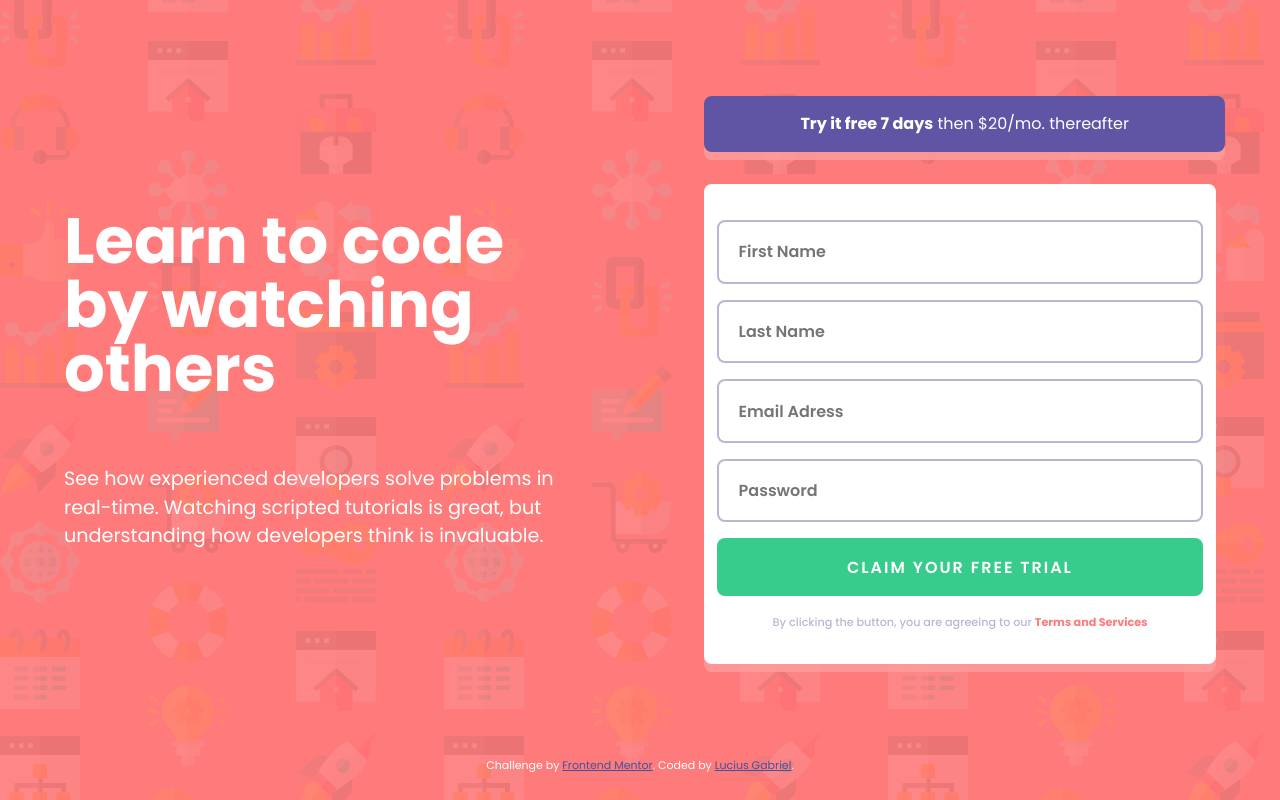
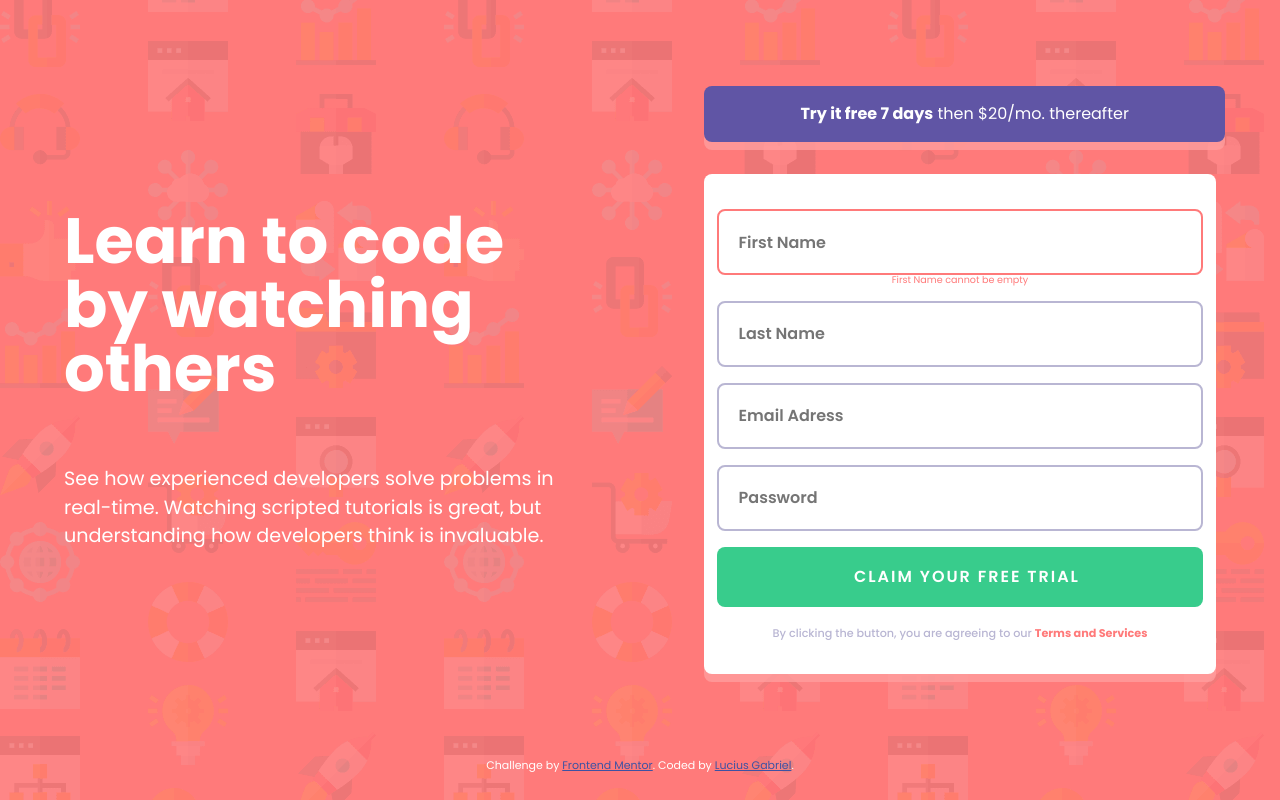
Before and after one commit to LuciusGabriel/intro-component-with-signup-form-master, a plain HTML site: page index.html in a window 1280 px wide. Both pictures are taken after a click on the button "Claim your free trial". Drawn offline with Linux system fonts and the light colour scheme.

Commit message:
Inicia JS e Lógica

```diff
--- a/assets/css/style.css
+++ b/assets/css/style.css
@@ -66,9 +66,11 @@ strong{
 
 .form{
     background-color: var(--White);
+    color: var(--Red);
     border-radius: .5rem;
-    width: 40vw;
-    height: 60vh;
+    min-width: 40vw;
+    /* height: 60vh; */
+    height: 500px;
     display: flex;
     flex-direction: column;
     justify-content: center;
@@ -76,7 +78,18 @@ strong{
     box-shadow: 0px 8px hsla(0, 100%, 81%, 0.8);
 }
 
-.text{
+.form small{
+    font-size: .6rem;
+}
+
+.invisible{
+    display: none;
+}
+.required{
+    border: 2px solid var(--Red);
+}
+
+input{
     width: 90%;
     height: 12%;
     border-radius: .5rem;
--- a/assets/js/main.js
+++ b/assets/js/main.js
@@ -1,5 +1,24 @@
 const firstName = document.querySelector('#first_name')
+const firstNameSmall = document.querySelector('.first_name')
 const lastName = document.querySelector('#last_name')
 const emailAdress = document.querySelector('#email_adress')
 const password = document.querySelector('#password')
 const buttonSubmit = document.querySelector('#button_submit')
+
+
+buttonSubmit.addEventListener('click', ()=>{
+    if(firstName.value === ''){
+        console.log('Campo Primeiro Nome Vazio')
+        firstName.classList.add('required')
+        firstNameSmall.classList.remove('invisible')
+    }
+    if(lastName.value === ''){
+        console.log('Campo Sobrenome Vazio')
+    }
+    if(emailAdress.value === ''){
+        console.log('Campo Email Vazio')
+    }
+    if(password.value === ''){
+        console.log('Campo Password Vazio')
+    }
+})
--- a/index.html
+++ b/index.html
@@ -32,10 +32,14 @@
       </div>
 
       <div class="form">
-        <input type="text" class="text" name="first_name" id="first_name" placeholder="First Name"><br>
-        <input type="text" class="text" name="last_name" id="last_name" placeholder="Last Name"><br>
-        <input type="email" class="text" name="email_adress" id="email_adress" placeholder="Email Adress"><br>
-        <input type="password" class="text" name="password" id="password" placeholder="Password"><br>
+        <input type="text" class="text" name="first_name" id="first_name" placeholder="First Name">
+        <small class="first_name invisible">First Name cannot be empty</small><br>
+        <input type="text" class="text" name="last_name" id="last_name" placeholder="Last Name">
+        <small class="last_name invisible">Last Name cannot be empty</small><br>
+        <input type="email" class="text" name="email_adress" id="email_adress" placeholder="Email Adress">
+        <small class="email_adress invisible">Looks like this is not an email</small><br>
+        <input type="password" class="text" name="password" id="password" placeholder="Password">
+        <small class="email_adress invisible">Password cannot be empty</small><br>
         <input type="button" class="claim" id="button_submit" value="Claim your free trial">
         <p>By clicking the button, you are agreeing to our <strong>Terms and Services</strong></p>
       </div>
```
